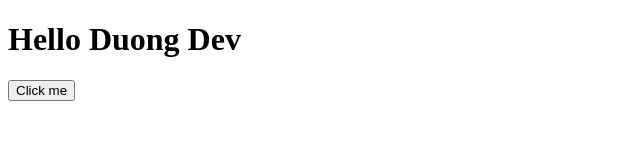
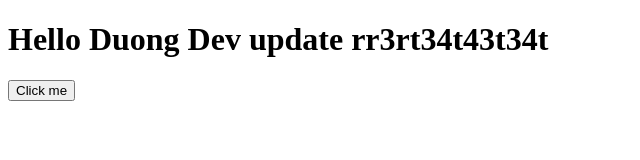
Before and after one commit to byline2009/javascript-15032025, a plain HTML site: page index.html in a window 1280 px wide. Shown: the whole page, without its empty margins (0-640 px from the left). Drawn offline with Linux system fonts and the light colour scheme.

Commit message:
update lan 2

```diff
--- a/index.html
+++ b/index.html
@@ -7,7 +7,7 @@
     <script src="./main.js"></script>
   </head>
   <body>
-    <h1>Hello Duong Dev</h1>
+    <h1>Hello Duong Dev update rr3rt34t43t34t</h1>
     <button onclick="sayHello()">Click me</button>
   </body>
 </html>
```
